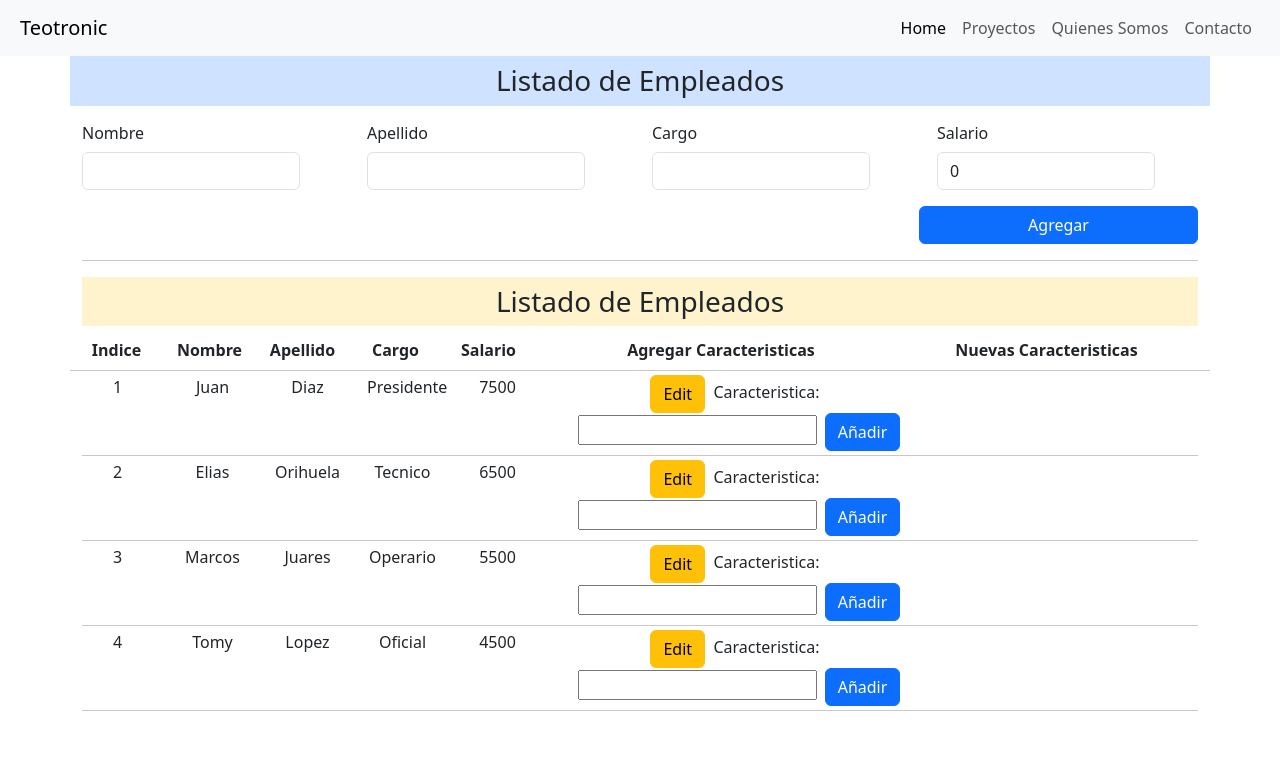
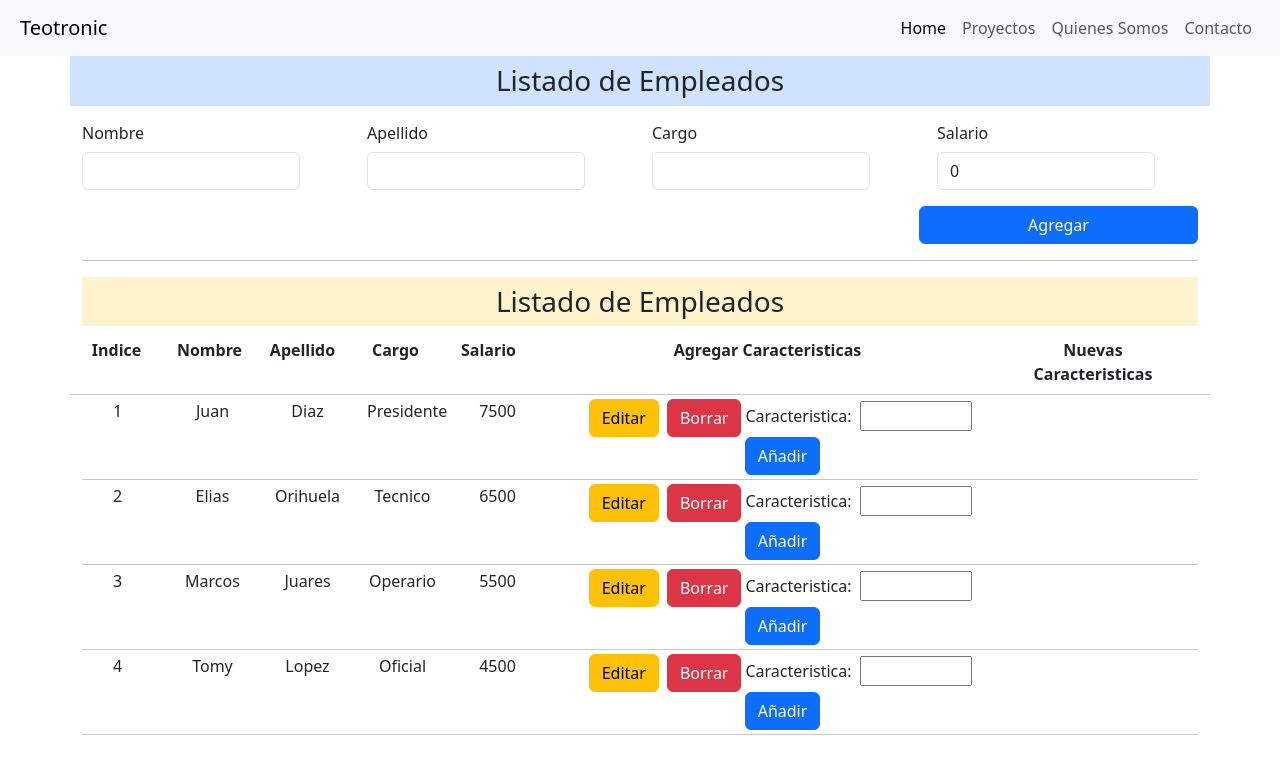
Before and after one commit to teotronic5438/angular, an Angular app in the folder app-empleados/: page / in a window 1280 px wide. Shown: the top 774 px of the page. Built offline with nearby package versions, Linux system fonts and the light colour scheme.

Commit message:
clase 30 usando queryParams

```diff
--- a/app-empleados/src/app/actualzia-component/actualzia-component.component.html
+++ b/app-empleados/src/app/actualzia-component/actualzia-component.component.html
@@ -27,9 +27,17 @@
                 <input type="text" class="form-control" id="salario" [(ngModel)]="cuadroSalario">
             </div>
             </div>
+
             <div class="text-end">
-            <button class="btn btn-primary mx-2" type="submit" (click)="actualizaEmpleado()">Actualizar</button>
-            <button class="btn btn-danger mx-2" type="submit" (click)="eliminaEmpleado()">Eliminar</button>
+
+            <button class="btn btn-primary mx-2" type="submit" (click)="actualizaEmpleado()">
+                {{accion === 1 ? 'Actualizar' : 'Eliminar'}}
+            </button>
+
+            <!-- <button class="btn btn-danger mx-2" type="submit" (click)="eliminaEmpleado()">
+                Eliminar
+            </button> -->
+
             </div>
             <!-- Formulario empleados -->
     </div>
--- a/app-empleados/src/app/actualzia-component/actualzia-component.component.ts
+++ b/app-empleados/src/app/actualzia-component/actualzia-component.component.ts
@@ -28,6 +28,9 @@ export class ActualziaComponentComponent implements OnInit {
     this.cuadroApellido = empleado.apellido;
     this.cuadroSalario = empleado.salario;
 
+    // voy a pasar el valor de accion pasada por queryParms
+    this.accion = parseInt(this.route.snapshot.queryParams['accion']);
+
   }
 
   volverHome(){
@@ -41,20 +44,36 @@ export class ActualziaComponentComponent implements OnInit {
   cuadroSalario:number =0;
 
   /* METODOS DEL COMPONENTE*/
+  // actualizaEmpleado(){
+
+  //   let miEmpleado = new Empleado(this.cuadroNombre, this.cuadroApellido, this.cuadroCargo, this.cuadroSalario);
+
+  //   this.empleadosService.actualizarEmpleado(this.indice, miEmpleado);
+
+  //   // recdirecciono al home
+  //   this.volverHome();
+  // }
+
+  // eliminaEmpleado(){
+  //   this.empleadosService.eliminarEmpleado(this.indice);
+
+  //   // recdirecciono al home
+  //   this.volverHome();
+  // }
+
+  accion: number;
+
   actualizaEmpleado(){
 
-    let miEmpleado = new Empleado(this.cuadroNombre, this.cuadroApellido, this.cuadroCargo, this.cuadroSalario);
+    if (this.accion == 1){
+      let miEmpleado = new Empleado(this.cuadroNombre, this.cuadroApellido, this.cuadroCargo, this.cuadroSalario);
+      this.empleadosService.actualizarEmpleado(this.indice, miEmpleado);
+      this.volverHome();
 
-    this.empleadosService.actualizarEmpleado(this.indice, miEmpleado);
+    } else {
+      this.empleadosService.eliminarEmpleado(this.indice);
+      this.volverHome();
+    }
 
-    // recdirecciono al home
-    this.volverHome();
-  }
-
-  eliminaEmpleado(){
-    this.empleadosService.eliminarEmpleado(this.indice);
-
-    // recdirecciono al home
-    this.volverHome();
   }
 }
--- a/app-empleados/src/app/caracteristicas-empleado-c/caracteristicas-empleado-c.component.html
+++ b/app-empleados/src/app/caracteristicas-empleado-c/caracteristicas-empleado-c.component.html
@@ -1,5 +1,5 @@
 <label>Caracteristica:</label>
-<input type="text" #nuevaCaracteristica class="mx-2">
+<input type="text" #nuevaCaracteristica class="mx-2 w-25">
 <button type="button" (click)="agregaCaracteristicas(nuevaCaracteristica.value)" class="btn btn-primary">
     Añadir
 </button>
--- a/app-empleados/src/app/empleado-hijo-c/empleado-hijo-c.component.html
+++ b/app-empleados/src/app/empleado-hijo-c/empleado-hijo-c.component.html
@@ -6,13 +6,23 @@
   <div class="col-1">{{empleadosDeLista.cargo}}</div>
   <div class="col-1">{{empleadosDeLista.salario}}</div>
 
-  <div class="col-4">
-    <button class="btn btn-warning" [routerLink]="['/actualiza', indice]">Edit</button>&nbsp;
+  <div class="col-5">
+
+    <button class="btn btn-warning mx-1" [routerLink]="['/actualiza', indice]"
+            [queryParams]="{accion: '1'}">
+      Editar
+    </button>
+    <button class="btn btn-danger mx-1" [routerLink]="['/actualiza', indice]"
+            [queryParams]="{accion: '2'}">
+      Borrar
+    </button>
+
     <app-caracteristicas-empleado-c (caracteristicasEmpleados)="agregarCaracteristica($event)">
     </app-caracteristicas-empleado-c>
+
   </div>
 
-  <div class="col-3">
+  <div class="col-2">
     <ul style="list-style:none; display: flex; flex-wrap: wrap;">
       <li style="margin-right: 5px;" *ngFor="let caracteristica of arrayCaracteristicas">{{caracteristica}}</li>
     </ul>
--- a/app-empleados/src/app/home-component/home-component.component.html
+++ b/app-empleados/src/app/home-component/home-component.component.html
@@ -47,8 +47,8 @@
             <div class="col-1">Apellido</div>
             <div class="col-1">Cargo</div>
             <div class="col-1">Salario</div>
-            <div class="col-4">Agregar Caracteristicas</div>
-            <div class="col-3">Nuevas Caracteristicas</div>
+            <div class="col-5">Agregar Caracteristicas</div>
+            <div class="col-2">Nuevas Caracteristicas</div>
         </div>
         <hr class="my-1" />
         <app-empleado-hijo-c *ngFor="let empleado of empleados; index as i;"
```
